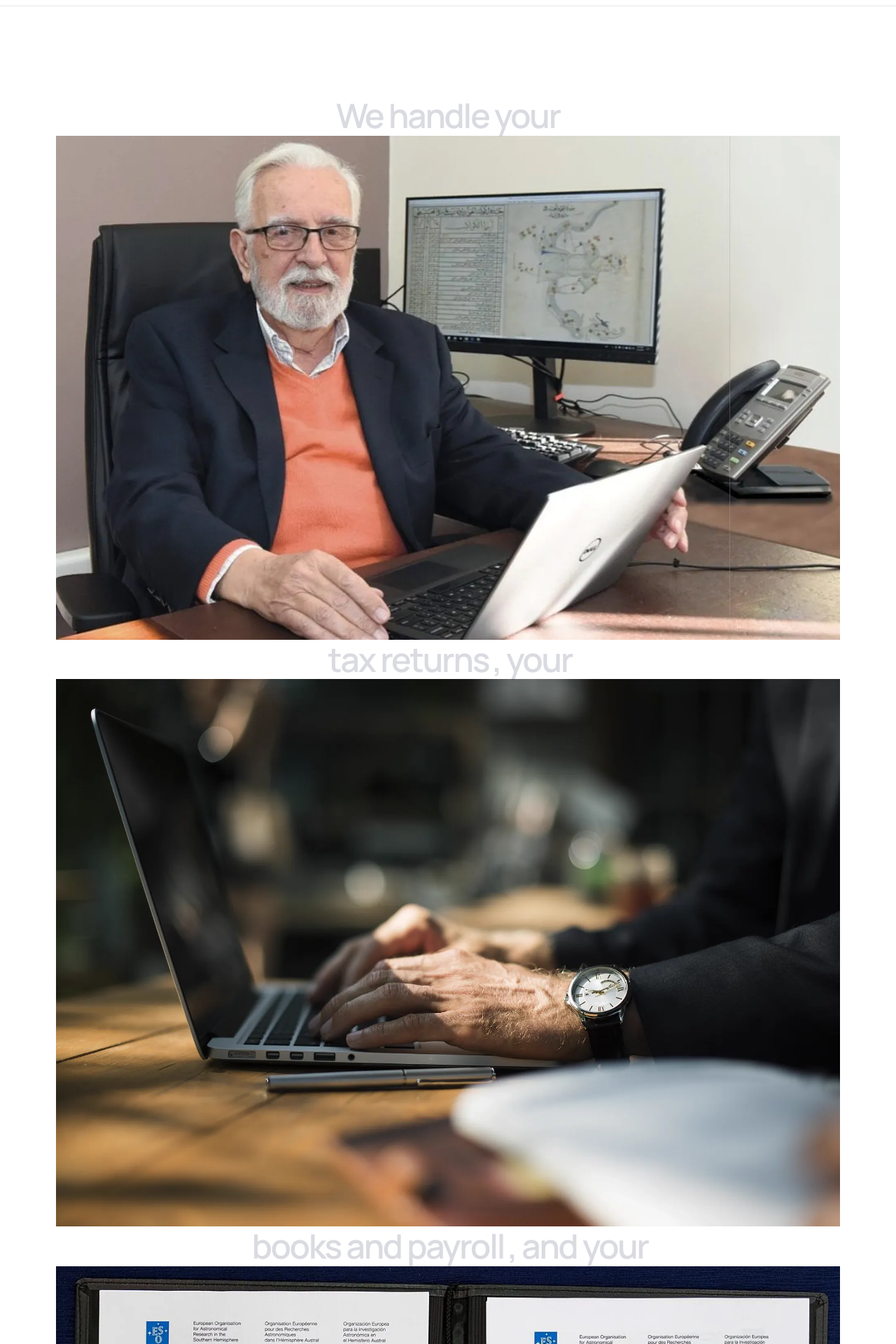
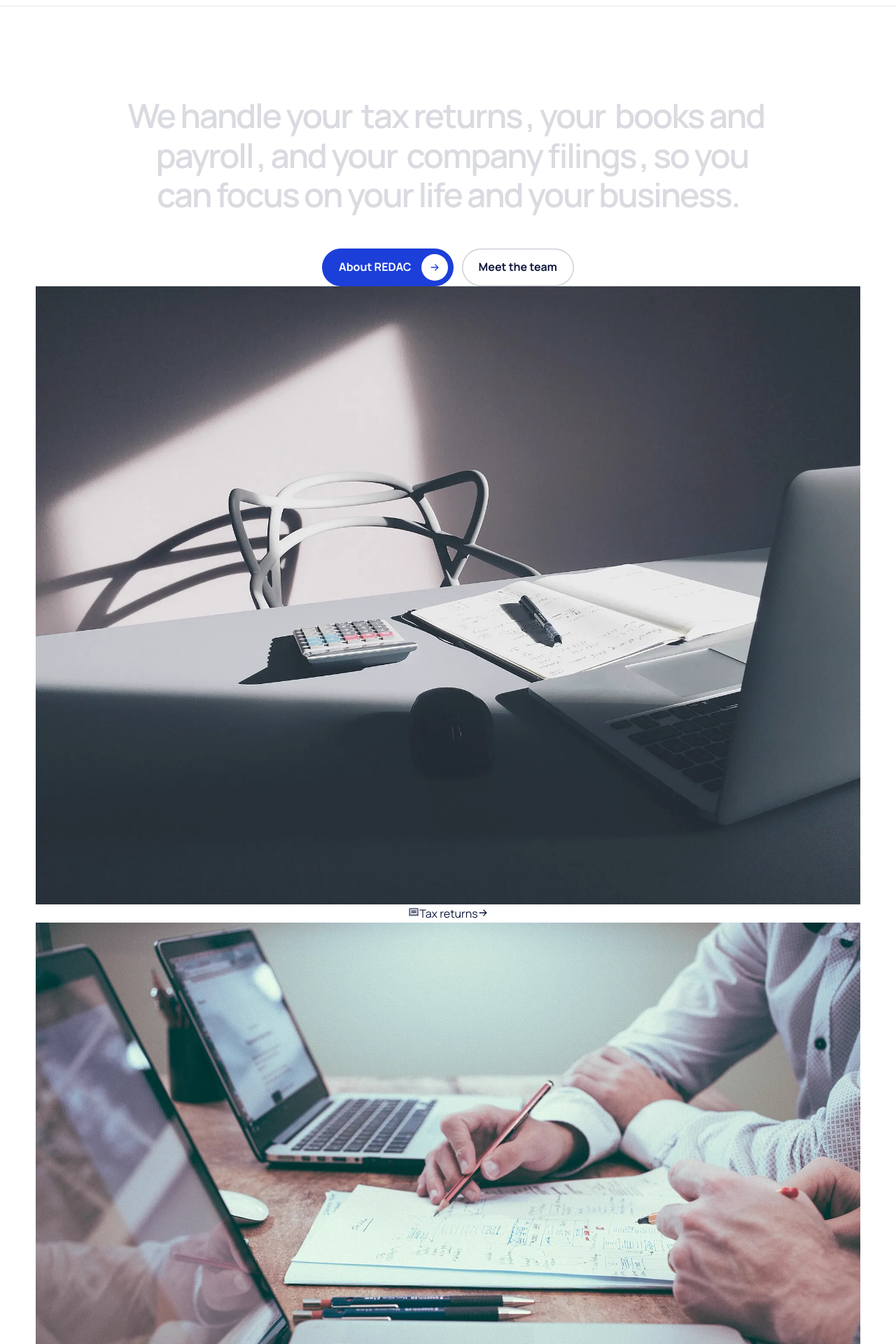
Before and after one commit to RizAhd/Redac-Web, a React (Vite) app in the folder website/: page /#/ in a window 1280 px wide. Shown: the part 860-2780 px from the top of the page at 70% size. Built offline with nearby package versions, Linux system fonts and the light colour scheme.

Commit message:
Rebuild the statement section after the hero
Take the small photos out of the sentence. The statement is now a
clean heading with highlighted services and buttons, beside a
three-photo mosaic that links to tax returns, bookkeeping and payroll,
and company filings.

```diff
--- a/website/src/data/site.json
+++ b/website/src/data/site.json
@@ -32,9 +32,9 @@
     "faq": "adviser-desk.webp",
     "about": "business-colleagues.webp",
     "contact": "office-building.webp",
-    "pill-1": "adviser-desk.webp",
-    "pill-2": "hands-laptop-typing.webp",
-    "pill-3": "signed-contract.webp",
+    "pill-1": "desk-calculator-laptop.webp",
+    "pill-2": "paperwork-laptop.webp",
+    "pill-3": "signing-paperwork.webp",
     "svc-individual-tax-returns": "desk-calculator-laptop.webp",
     "svc-business-tax-and-financial-reports": "financial-plan-notes.webp",
     "svc-gst-and-bas": "finance-tablet-coffee.webp",
--- a/website/src/pages/Home.jsx
+++ b/website/src/pages/Home.jsx
@@ -17,7 +17,7 @@ export default function Home() {
     /* 1. hero: frame opens, photo settles, lines rise, cards fly in */
     const tl = gsap.timeline({ paused: true, defaults: { ease: 'expo.out' } });
     (document.fonts?.ready || Promise.resolve()).then(() => tl.play());
-    tl.from('.hero__frame', { clipPath: 'inset(6% 5% 6% 5% round 56px)', duration: 1.8, ease: 'expo.inOut' })
+    tl.from('.hero__frame', { clipPath: 'inset(6% 5% 6% 5% round 24px)', duration: 1.8, ease: 'expo.inOut' })
       // desktop: the photo fills the frame and settles; phones: the framed photo opens below the text
       .from('.hero__frame > img', desk ? { scale: 1.3, duration: 2.4 } : { clipPath: 'inset(20% 12% 20% 12% round 24px)', autoAlpha: 0, duration: 1.6, ease: 'expo.inOut' }, desk ? 0 : 0.9)
       .from(SplitText.create('.hero h1', { type: 'lines', mask: 'lines' }).lines, { yPercent: 110, duration: 1.3, stagger: 0.1 }, 0.55)
@@ -25,7 +25,7 @@ export default function Home() {
       .from('.hero__side > *', { x: 80, autoAlpha: 0, duration: 1.4, stagger: 0.15 }, 0.95);
     if (desk) {
       const st = { trigger: '.hero', start: 'top top', end: 'bottom top', scrub: true };
-      gsap.to('.hero__frame', { scale: 0.95, borderRadius: 56, ease: 'none', scrollTrigger: st });
+      gsap.to('.hero__frame', { scale: 0.96, borderRadius: 24, ease: 'none', scrollTrigger: st });
       gsap.to('.hero__frame > img', { yPercent: 12, ease: 'none', scrollTrigger: { ...st } });
       gsap.to('.hero__side', { y: -70, ease: 'none', scrollTrigger: { ...st } });
     }
@@ -33,7 +33,7 @@ export default function Home() {
     /* 2. statement: words fill in with the scroll, highlights sweep, photo pills open (Quadro) */
     const words = SplitText.create('.statement__text', { type: 'words', wordsClass: 'sw' }).words;
     gsap.fromTo(words, { opacity: 0.15 }, { opacity: 1, stagger: 0.05, ease: 'none', scrollTrigger: { trigger: '.statement', start: 'top 75%', end: 'bottom 65%', scrub: true } });
-    gsap.from('.pill', { width: 0, duration: 1.3, ease: 'expo.out', stagger: 0.15, scrollTrigger: { trigger: '.statement', start: 'top 65%', once: true } });
+    gsap.from('.mosaic__chip', { y: 20, autoAlpha: 0, duration: 1, ease: 'expo.out', stagger: 0.12, delay: 0.6, scrollTrigger: { trigger: '.mosaic', start: 'top 80%', once: true } });
     gsap.utils.toArray('.hl').forEach((h) => {
       gsap.fromTo(h, { backgroundSize: '0% 100%' }, { backgroundSize: '100% 100%', ease: 'none', scrollTrigger: { trigger: h, start: 'top 75%', end: 'top 45%', scrub: true } });
     });
@@ -84,13 +84,27 @@ export default function Home() {
 
       {/* 2. STATEMENT */}
       <section className="statement sec">
-        <div className="wrap">
-          <p className="statement__text">
-            We handle your <span className="pill"><Photo k="pill-1" alt="" /></span> <mark className="hl">tax returns</mark>, your <span className="pill"><Photo k="pill-2" alt="" /></span> <mark className="hl">books and payroll</mark>, and your <span className="pill"><Photo k="pill-3" alt="" /></span> <mark className="hl">company filings</mark>, so you can focus on your life and your business.
-          </p>
-          <div className="statement__foot" data-stagger>
-            <Btn to="/about" variant="blue">About REDAC</Btn>
-            <Btn to="/team" variant="outline" arrow={false}>Meet the team</Btn>
+        <div className="wrap statement__grid">
+          <div className="statement__copy">
+            <p className="statement__text">
+              We handle your <mark className="hl">tax returns</mark>, your <mark className="hl">books and payroll</mark>, and your <mark className="hl">company filings</mark>, so you can focus on your life and your business.
+            </p>
+            <div className="statement__foot" data-stagger>
+              <Btn to="/about" variant="blue">About REDAC</Btn>
+              <Btn to="/team" variant="outline" arrow={false}>Meet the team</Btn>
+            </div>
+          </div>
+          <div className="mosaic">
+            {[
+              { k: 'pill-1', to: '/services/individual-tax-returns', icon: 'receipt', label: 'Tax returns' },
+              { k: 'pill-2', to: '/services/bookkeeping-and-payroll', icon: 'book', label: 'Books and payroll' },
+              { k: 'pill-3', to: '/services/company-registration-and-asic', icon: 'building', label: 'Company filings' },
+            ].map((t, i) => (
+              <Link key={t.k} to={t.to} className={`mosaic__tile mosaic__tile--${i}`} data-img>
+                <Photo k={t.k} alt="" />
+                <span className="mosaic__chip"><Icon name={t.icon} size={16} />{t.label}<Icon name="arrow" size={14} /></span>
+              </Link>
+            ))}
           </div>
         </div>
       </section>
```
